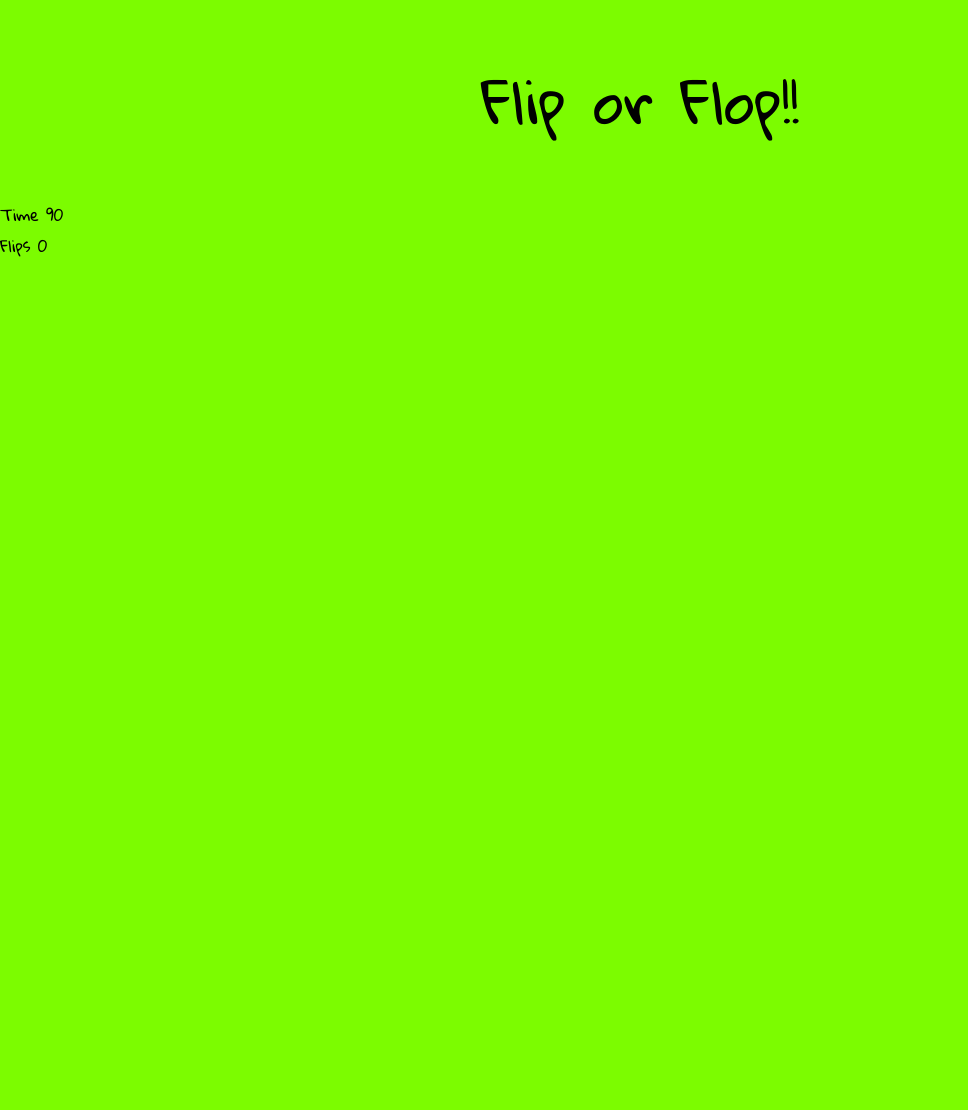
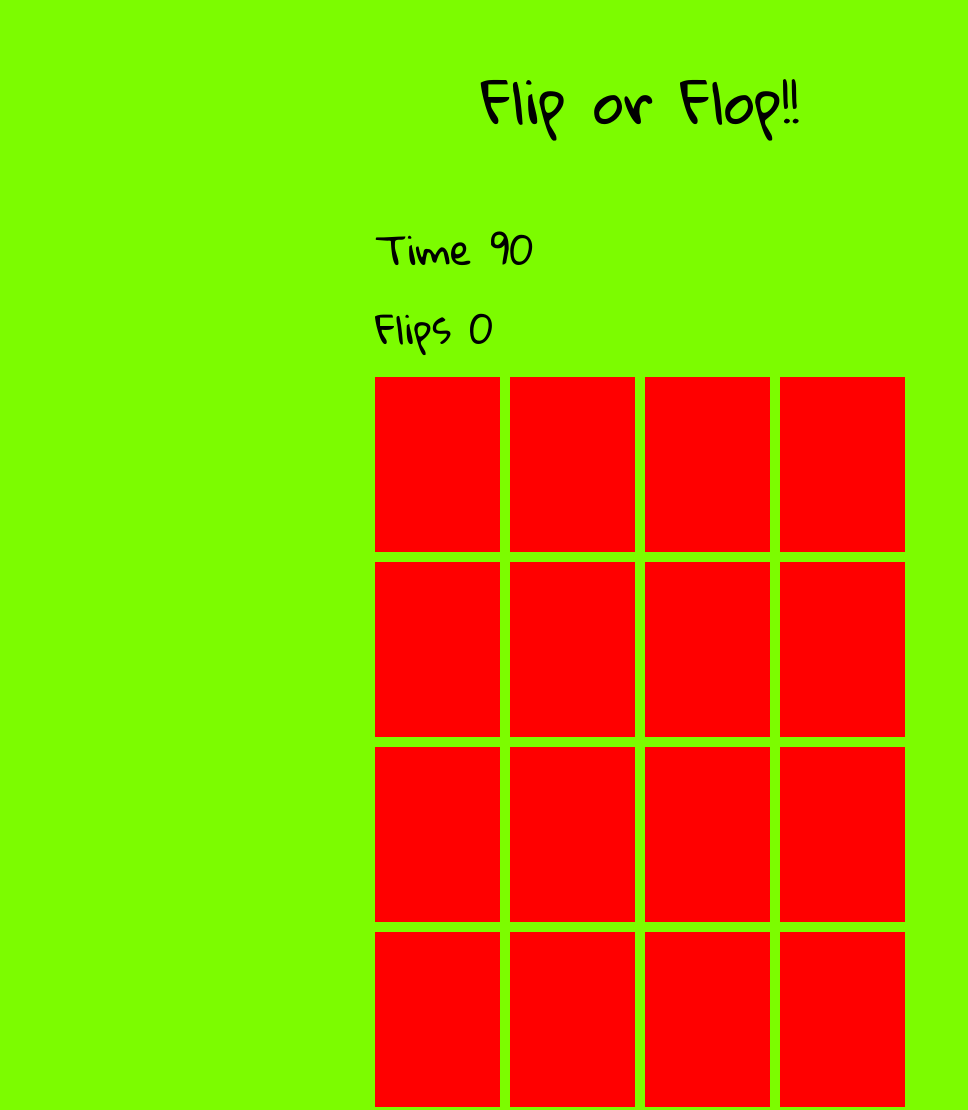
Before and after one commit to Dwain-Daniel/Milestone-Project-2, a plain HTML site: page index.html in a window 1280 px wide. Shown: the whole page, without its empty margins (0-968 px from the left). Before the commit the page ends 800 px from the top, so only its background shows below. Drawn offline with Linux system fonts and the light colour scheme.

Commit message:
installed card grid

```diff
--- a/assets/css/style.css
+++ b/assets/css/style.css
@@ -1,15 +1,6 @@
 /* Fonts */
 @import url('https://fonts.googleapis.com/css2?family=Gloria+Hallelujah&display=swap');
 
-.page-title{
-    font-family: "Gloria Hallelujah";
-    font-weight: normal;
-    text-align: center;
-    font-size: 60px;
-}
-.game-info {
-    font-family: "Gloria Hallelujah";
-}
 
 *{
     box-sizing: border-box;
@@ -19,3 +10,34 @@ body{
     margin: 0;
     background-color: lawngreen;
 }
+
+.card{
+    background-color: red;
+    height: 175px;
+    width: 125px;
+}
+
+.game-container{
+    display: grid;
+    grid-template-columns: repeat(4,auto);
+    grid-gap: 10px;
+    margin: 50px;
+    justify-content: center;
+}
+
+.page-title{
+    font-family: "Gloria Hallelujah";
+    font-weight: normal;
+    text-align: center;
+    font-size: 60px;
+}
+
+.game-info-container{
+    grid-column: 1 / -1;
+    display: flex;
+    justify-content: space-between;
+}
+.game-info {
+    font-family: "Gloria Hallelujah";
+    font-size: 40px;
+ }
--- a/index.html
+++ b/index.html
@@ -17,6 +17,29 @@
             </div>
             </div>
         </div>
+        <div class="card">
+            <div class="card-back card-face">
+
+            </div>
+            <div class="card-front card-face">
+
+            </div>
+        </div>
+        <div class="card"></div>
+        <div class="card"></div>
+        <div class="card"></div>
+        <div class="card"></div>
+        <div class="card"></div>
+        <div class="card"></div>
+        <div class="card"></div>
+        <div class="card"></div>
+        <div class="card"></div>
+        <div class="card"></div>
+        <div class="card"></div>
+        <div class="card"></div>
+        <div class="card"></div>
+        <div class="card"></div>
+        <div class="card"></div>
     </div>
 </body>
 </html>
```
